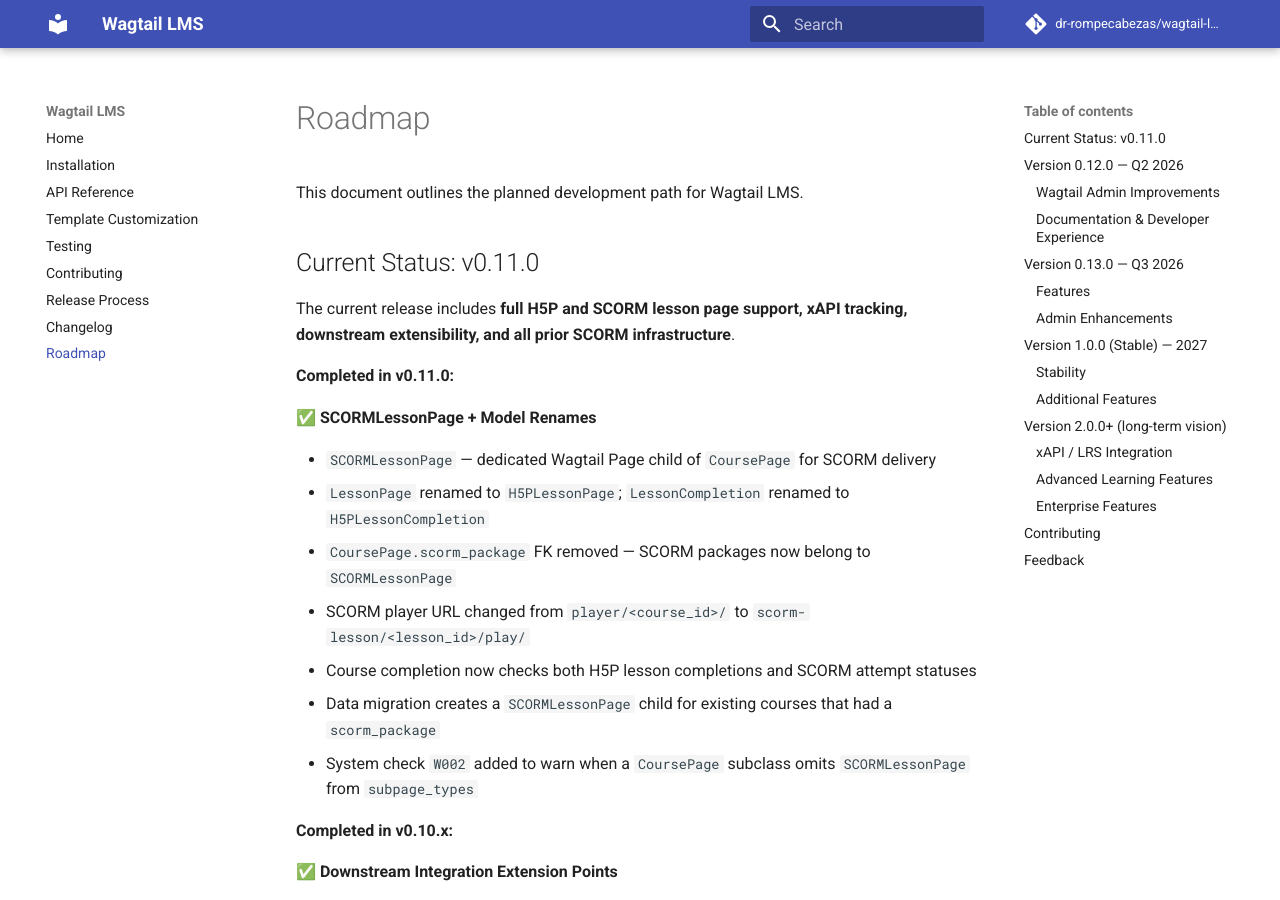
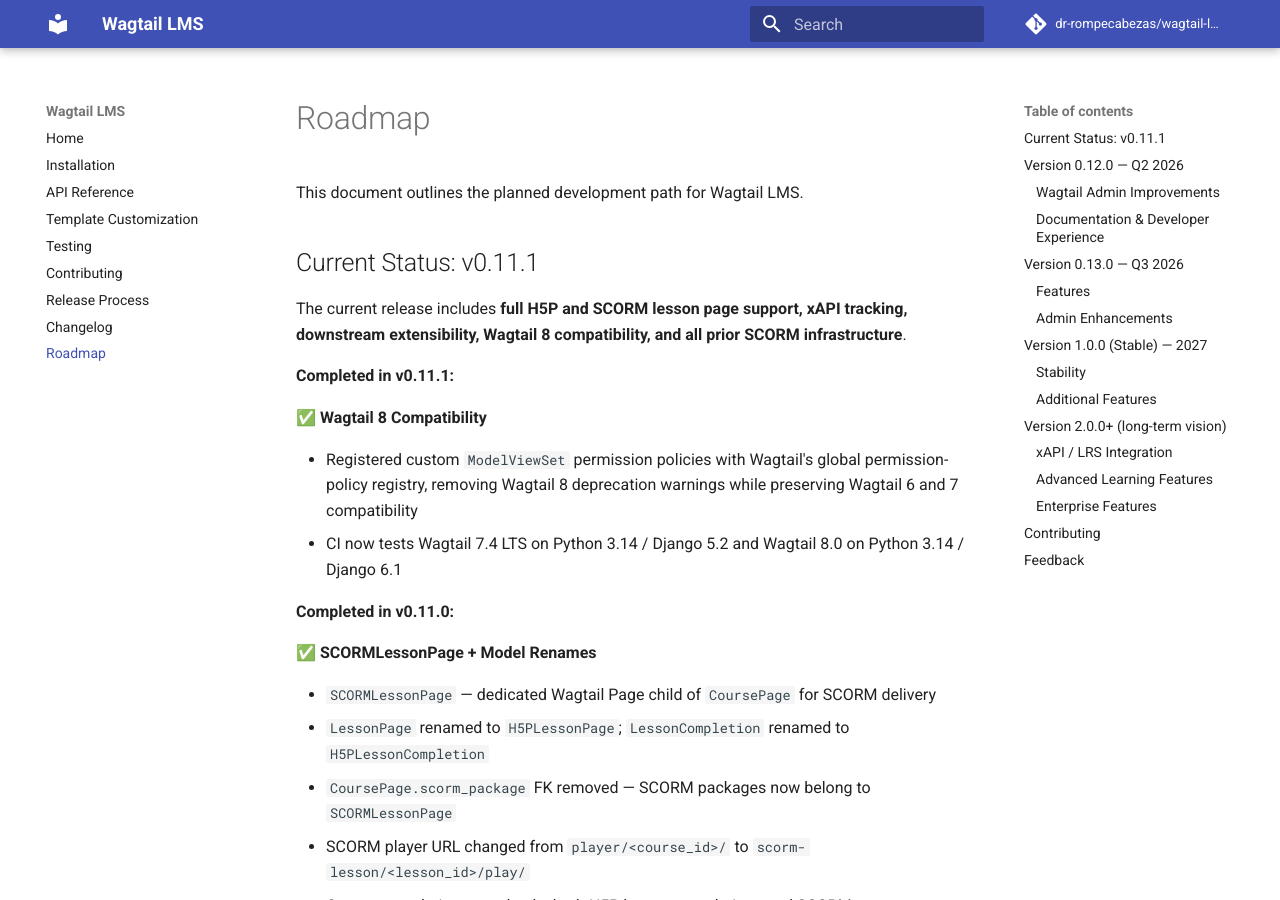
Before and after one commit to dr-rompecabezas/wagtail-lms, an MkDocs documentation site: the page built from docs/roadmap.md, in a window 1280 px wide and 900 px high. Built offline with MkDocs 1.6.1 and Material for MkDocs 9.7.7, drawn with Linux system fonts in a browser that asks for light colours; comment, search, counter and statistics services are not loaded; some of the changed text lies outside the part shown.

Commit message:
chore: add Wagtail 8 compatibility coverage

```diff
--- a/docs/roadmap.md
+++ b/docs/roadmap.md
@@ -2,9 +2,16 @@
 
 This document outlines the planned development path for Wagtail LMS.
 
-## Current Status: v0.11.0
+## Current Status: v0.11.1
 
-The current release includes **full H5P and SCORM lesson page support, xAPI tracking, downstream extensibility, and all prior SCORM infrastructure**.
+The current release includes **full H5P and SCORM lesson page support, xAPI tracking, downstream extensibility, Wagtail 8 compatibility, and all prior SCORM infrastructure**.
+
+**Completed in v0.11.1:**
+
+✅ **Wagtail 8 Compatibility**
+
+- Registered custom `ModelViewSet` permission policies with Wagtail's global permission-policy registry, removing Wagtail 8 deprecation warnings while preserving Wagtail 6 and 7 compatibility
+- CI now tests Wagtail 7.4 LTS on Python 3.14 / Django 5.2 and Wagtail 8.0 on Python 3.14 / Django 6.1
 
 **Completed in v0.11.0:**
 
@@ -60,8 +67,8 @@
 **Supported versions:**
 
 - **Python:** 3.11, 3.12, 3.13, 3.14
-- **Django:** 4.2 (LTS), 5.0, 5.1, 5.2 (LTS), 6.0
-- **Wagtail:** 6.0, 6.2, 6.3, 7.1, 7.2, 7.3
+- **Django:** 4.2 (LTS), 5.0, 5.1, 5.2 (LTS), 6.0, 6.1
+- **Wagtail:** 6.0, 6.2, 6.3, 7.1, 7.2, 7.4 (LTS), 8.0
 
 Selected combinations tested in CI — see the [CI matrix](https://github.com/dr-rompecabezas/wagtail-lms/blob/main/.github/workflows/ci.yml) for details.
 
--- a/pyproject.toml
+++ b/pyproject.toml
@@ -4,7 +4,7 @@
 
 [project]
 name = "wagtail_lms"
-version = "0.11.0"
+version = "0.11.1"
 description = "A Learning Management System extension for Wagtail with SCORM 1.2/2004 and H5P support"
 readme = "README.md"
 authors = [
@@ -20,9 +20,11 @@
     "Framework :: Django :: 5.1",
     "Framework :: Django :: 5.2",
     "Framework :: Django :: 6.0",
+    "Framework :: Django :: 6.1",
     "Framework :: Wagtail",
     "Framework :: Wagtail :: 6",
     "Framework :: Wagtail :: 7",
+    "Framework :: Wagtail :: 8",
     "Intended Audience :: Developers",
     "License :: OSI Approved :: MIT License",
     "Operating System :: OS Independent",
```
Also changed, not shown: CHANGELOG.md (+11 -0 lines), README.md (+9 -9 lines), 1 other file.
